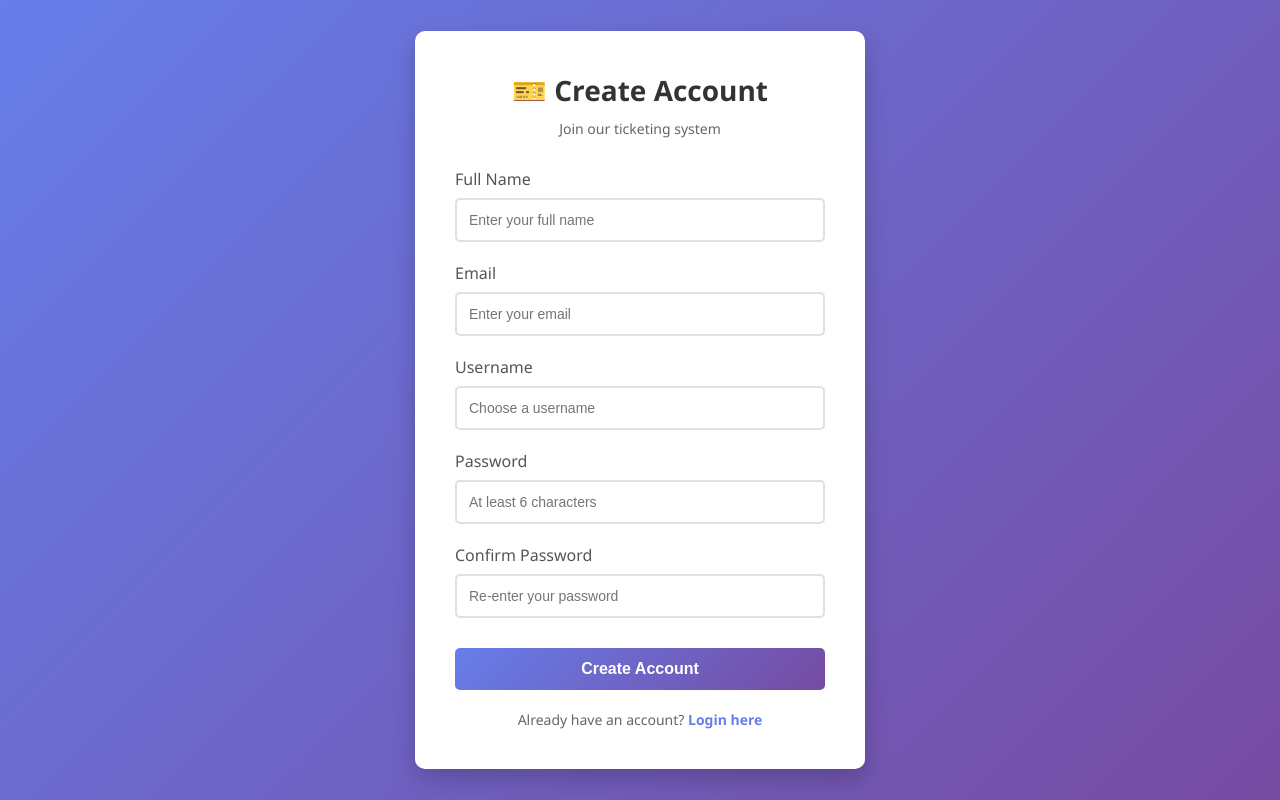
After one commit to Aiko222004/hello-world, a PHP site: page /signup.php in a window 1280 px wide. The commit adds this page. Run offline with PHP 8.4, Linux system fonts and the light colour scheme.

Commit message:
added a signup

```diff
--- /dev/null
+++ b/signup.php
@@ -0,0 +1,248 @@
+<?php
+session_start();
+
+// Redirect if already logged in
+if (isset($_SESSION['user_id'])) {
+    header("Location: home.php");
+    exit();
+}
+
+include "config.php";
+
+if ($_SERVER['REQUEST_METHOD'] == 'POST' && isset($_POST['signup'])) {
+    $username = trim($_POST['username']);
+    $password = trim($_POST['password']);
+    $confirm_password = trim($_POST['confirm_password']);
+    $email = trim($_POST['email']);
+    $full_name = trim($_POST['full_name']);
+
+    $errors = [];
+
+    // Validation
+    if (empty($username) || empty($password) || empty($email) || empty($full_name)) {
+        $errors[] = "All fields are required.";
+    }
+
+    if (strlen($username) < 3) {
+        $errors[] = "Username must be at least 3 characters long.";
+    }
+
+    if (strlen($password) < 6) {
+        $errors[] = "Password must be at least 6 characters long.";
+    }
+
+    if ($password !== $confirm_password) {
+        $errors[] = "Passwords do not match.";
+    }
+
+    if (!filter_var($email, FILTER_VALIDATE_EMAIL)) {
+        $errors[] = "Invalid email format.";
+    }
+
+    // Check if username already exists
+    if (empty($errors)) {
+        $check_query = $conn->prepare("SELECT id FROM users WHERE username = ?");
+        $check_query->execute([$username]);
+        if ($check_query->fetch()) {
+            $errors[] = "Username already exists.";
+        }
+    }
+
+    // Check if email already exists
+    if (empty($errors)) {
+        $check_query = $conn->prepare("SELECT id FROM users WHERE email = ?");
+        $check_query->execute([$email]);
+        if ($check_query->fetch()) {
+            $errors[] = "Email already exists.";
+        }
+    }
+
+    // If no errors, create the account
+    if (empty($errors)) {
+        $hashed_password = password_hash($password, PASSWORD_DEFAULT);
+        $insert_query = $conn->prepare("INSERT INTO users (username, password, email, full_name) VALUES (?, ?, ?, ?)");
+
+        if ($insert_query->execute([$username, $hashed_password, $email, $full_name])) {
+            $_SESSION['success'] = 'Account created successfully! Please login.';
+            header("Location: loginform.php");
+            exit();
+        } else {
+            $errors[] = "Failed to create account. Please try again.";
+        }
+    }
+}
+?>
+<!DOCTYPE html>
+<html lang="en">
+<head>
+    <meta charset="UTF-8">
+    <meta name="viewport" content="width=device-width, initial-scale=1.0">
+    <title>Sign Up - Ticketing System</title>
+    <style>
+        * {
+            margin: 0;
+            padding: 0;
+            box-sizing: border-box;
+        }
+
+        body {
+            font-family: 'Segoe UI', Tahoma, Geneva, Verdana, sans-serif;
+            background: linear-gradient(135deg, #667eea 0%, #764ba2 100%);
+            min-height: 100vh;
+            display: flex;
+            justify-content: center;
+            align-items: center;
+            padding: 20px;
+        }
+
+        .signup-container {
+            background: white;
+            padding: 40px;
+            border-radius: 10px;
+            box-shadow: 0 10px 25px rgba(0,0,0,0.2);
+            width: 100%;
+            max-width: 450px;
+        }
+
+        .signup-container h2 {
+            text-align: center;
+            color: #333;
+            margin-bottom: 10px;
+            font-size: 28px;
+        }
+
+        .subtitle {
+            text-align: center;
+            color: #666;
+            margin-bottom: 30px;
+            font-size: 14px;
+        }
+
+        .form-group {
+            margin-bottom: 20px;
+        }
+
+        .form-group label {
+            display: block;
+            margin-bottom: 8px;
+            color: #555;
+            font-weight: 500;
+        }
+
+        .form-group input {
+            width: 100%;
+            padding: 12px;
+            border: 2px solid #e0e0e0;
+            border-radius: 5px;
+            font-size: 14px;
+            transition: border-color 0.3s;
+        }
+
+        .form-group input:focus {
+            outline: none;
+            border-color: #667eea;
+        }
+
+        .btn-signup {
+            width: 100%;
+            padding: 12px;
+            background: linear-gradient(135deg, #667eea 0%, #764ba2 100%);
+            color: white;
+            border: none;
+            border-radius: 5px;
+            font-size: 16px;
+            font-weight: 600;
+            cursor: pointer;
+            transition: transform 0.2s;
+            margin-top: 10px;
+        }
+
+        .btn-signup:hover {
+            transform: translateY(-2px);
+            box-shadow: 0 5px 15px rgba(102, 126, 234, 0.4);
+        }
+
+        .error-message {
+            background: #fee;
+            color: #c33;
+            padding: 10px;
+            border-radius: 5px;
+            margin-bottom: 20px;
+            font-size: 14px;
+        }
+
+        .error-message ul {
+            margin-left: 20px;
+        }
+
+        .login-link {
+            text-align: center;
+            margin-top: 20px;
+            color: #666;
+            font-size: 14px;
+        }
+
+        .login-link a {
+            color: #667eea;
+            text-decoration: none;
+            font-weight: 600;
+        }
+
+        .login-link a:hover {
+            text-decoration: underline;
+        }
+    </style>
+</head>
+<body>
+    <div class="signup-container">
+        <h2>🎫 Create Account</h2>
+        <p class="subtitle">Join our ticketing system</p>
+
+        <?php if(isset($errors) && !empty($errors)): ?>
+            <div class="error-message">
+                <ul>
+                    <?php foreach($errors as $error): ?>
+                        <li><?php echo $error; ?></li>
+                    <?php endforeach; ?>
+                </ul>
+            </div>
+        <?php endif; ?>
+
+        <form method="POST" action="">
+            <div class="form-group">
+                <label for="full_name">Full Name</label>
+                <input type="text" id="full_name" name="full_name" placeholder="Enter your full name"
+                       value="<?php echo isset($full_name) ? htmlspecialchars($full_name) : ''; ?>" required>
+            </div>
+
+            <div class="form-group">
+                <label for="email">Email</label>
+                <input type="email" id="email" name="email" placeholder="Enter your email"
+                       value="<?php echo isset($email) ? htmlspecialchars($email) : ''; ?>" required>
+            </div>
+
+            <div class="form-group">
+                <label for="username">Username</label>
+                <input type="text" id="username" name="username" placeholder="Choose a username"
+                       value="<?php echo isset($username) ? htmlspecialchars($username) : ''; ?>" required>
+            </div>
+
+            <div class="form-group">
+                <label for="password">Password</label>
+                <input type="password" id="password" name="password" placeholder="At least 6 characters" required>
+            </div>
+
+            <div class="form-group">
+                <label for="confirm_password">Confirm Password</label>
+                <input type="password" id="confirm_password" name="confirm_password" placeholder="Re-enter your password" required>
+            </div>
+
+            <button type="submit" name="signup" class="btn-signup">Create Account</button>
+        </form>
+
+        <div class="login-link">
+            Already have an account? <a href="loginform.php">Login here</a>
+        </div>
+    </div>
+</body>
+</html>
```
Also changed, not shown: loginform.php (+39 -0 lines).
